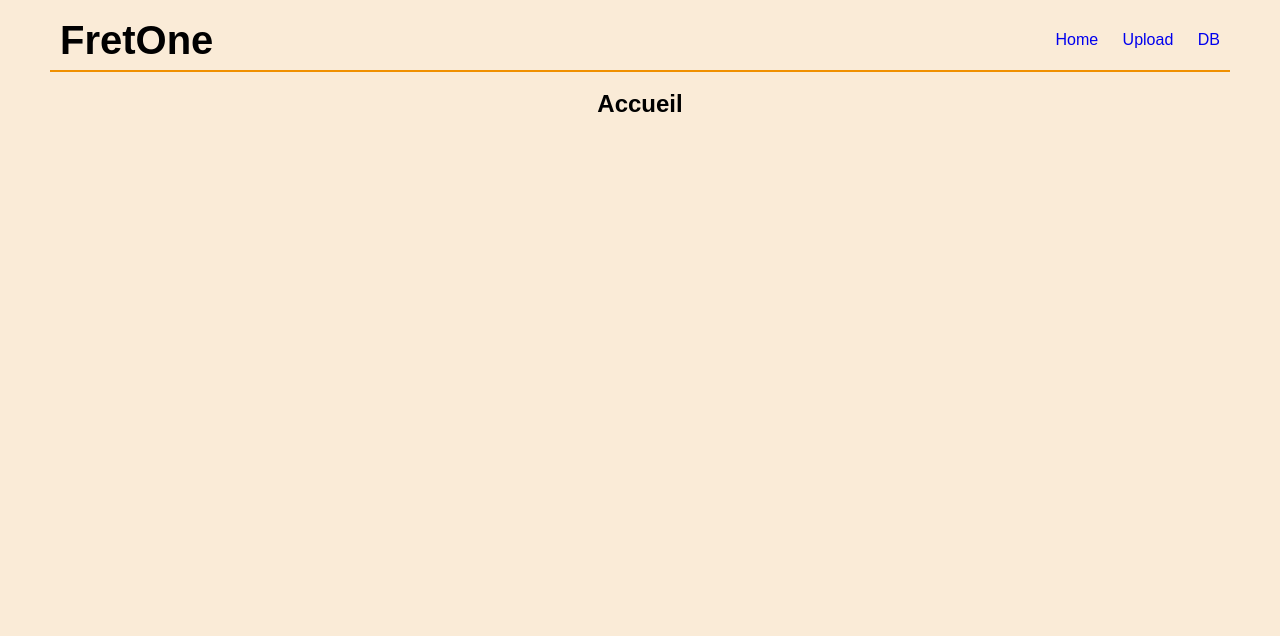
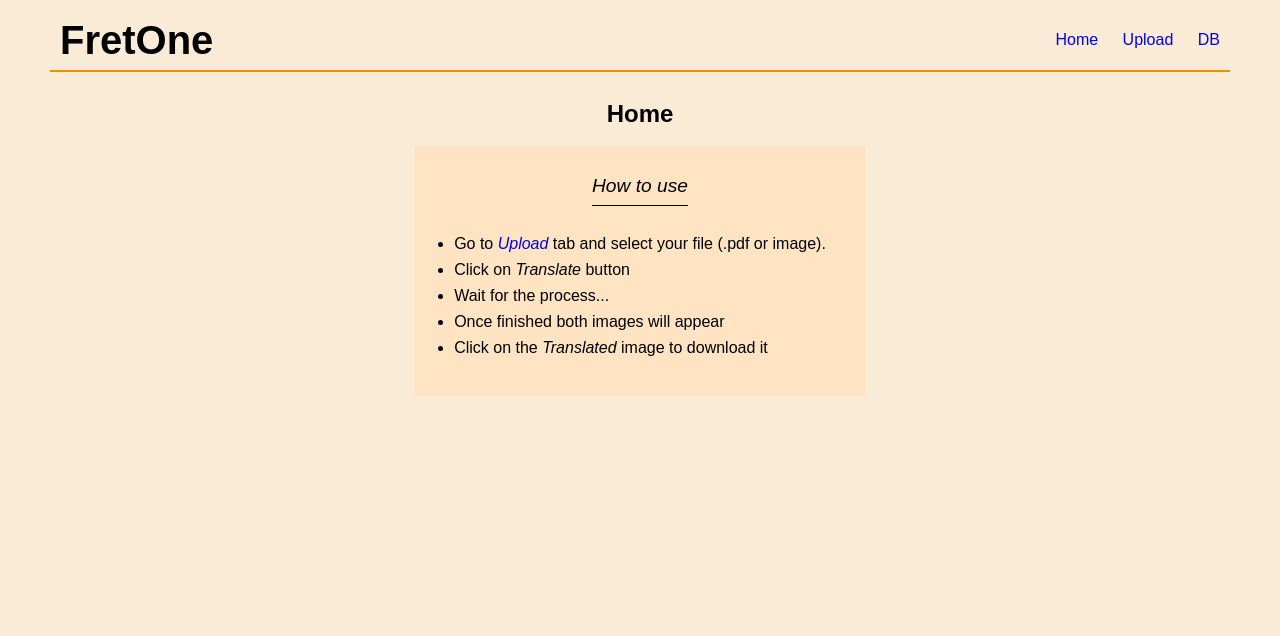
Before and after one commit to heloiseouvry/FretOne, a Flask app: page / in a window 1280 px wide. Shown: the top 636 px of the page. Run offline with Flask 2, Linux system fonts and the light colour scheme.

Commit message:
Add how-to on homepage

```diff
--- a/app/templates/index.html
+++ b/app/templates/index.html
@@ -1,5 +1,17 @@
 {% extends "base.html" %}
 
 {% block content %}
-    <h2>Accueil</h2>
+    <div class="container">
+        <h2>Home</h2>
+        <div class="container how_to_container">
+            <h3>How to use</h3>
+            <ul>
+                <li>Go to <a href="/upload"><span class="italic">Upload</span></a> tab and select your file (.pdf or image).</li>
+                <li>Click on <span class="italic">Translate</span> button</li>
+                <li>Wait for the process...</li>
+                <li>Once finished both images will appear</li>
+                <li>Click on the <span class="italic">Translated</span> image to download it</li>
+            </ul>
+        </div>
+    </div>
 {% endblock %}
```
